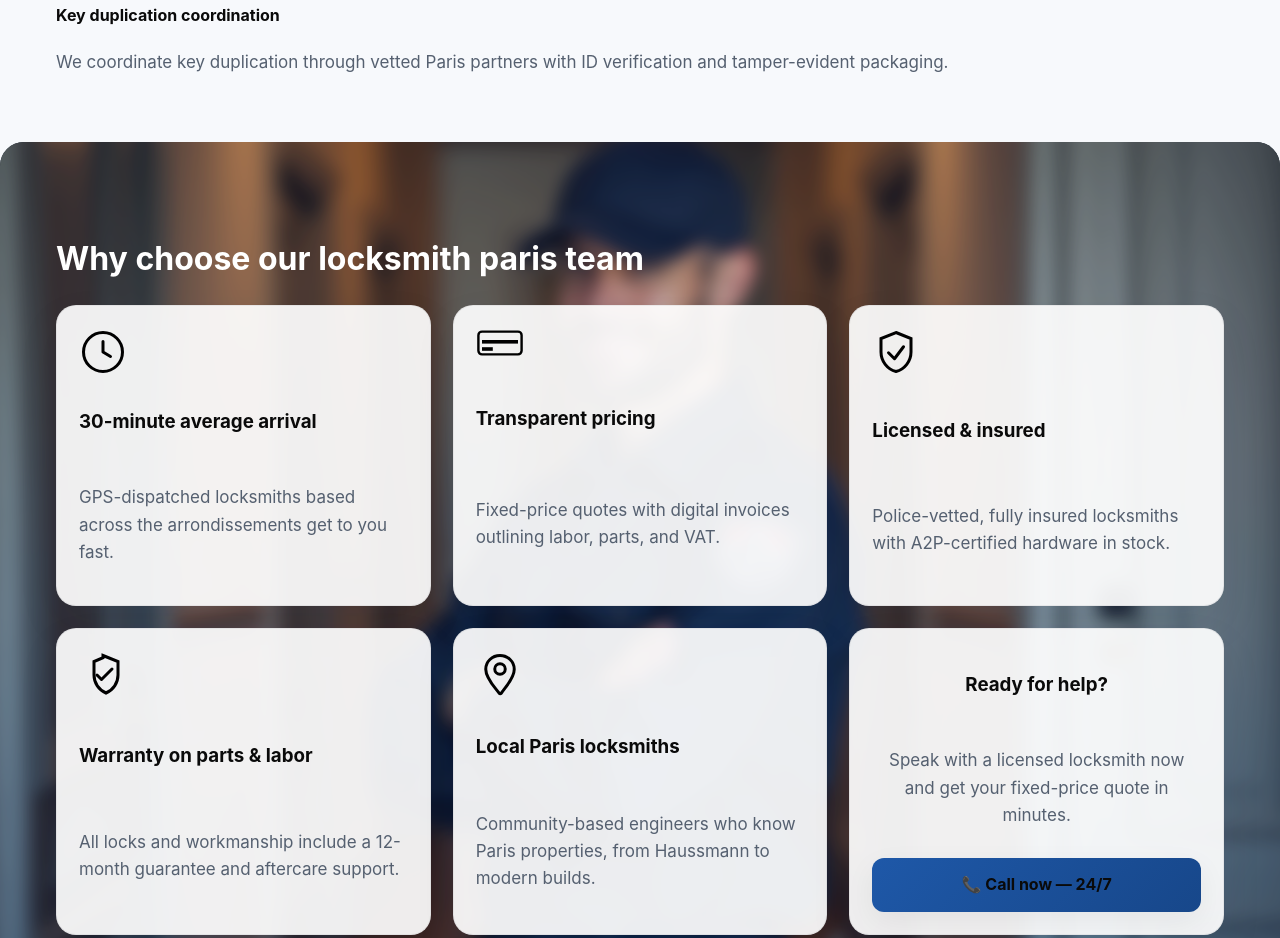
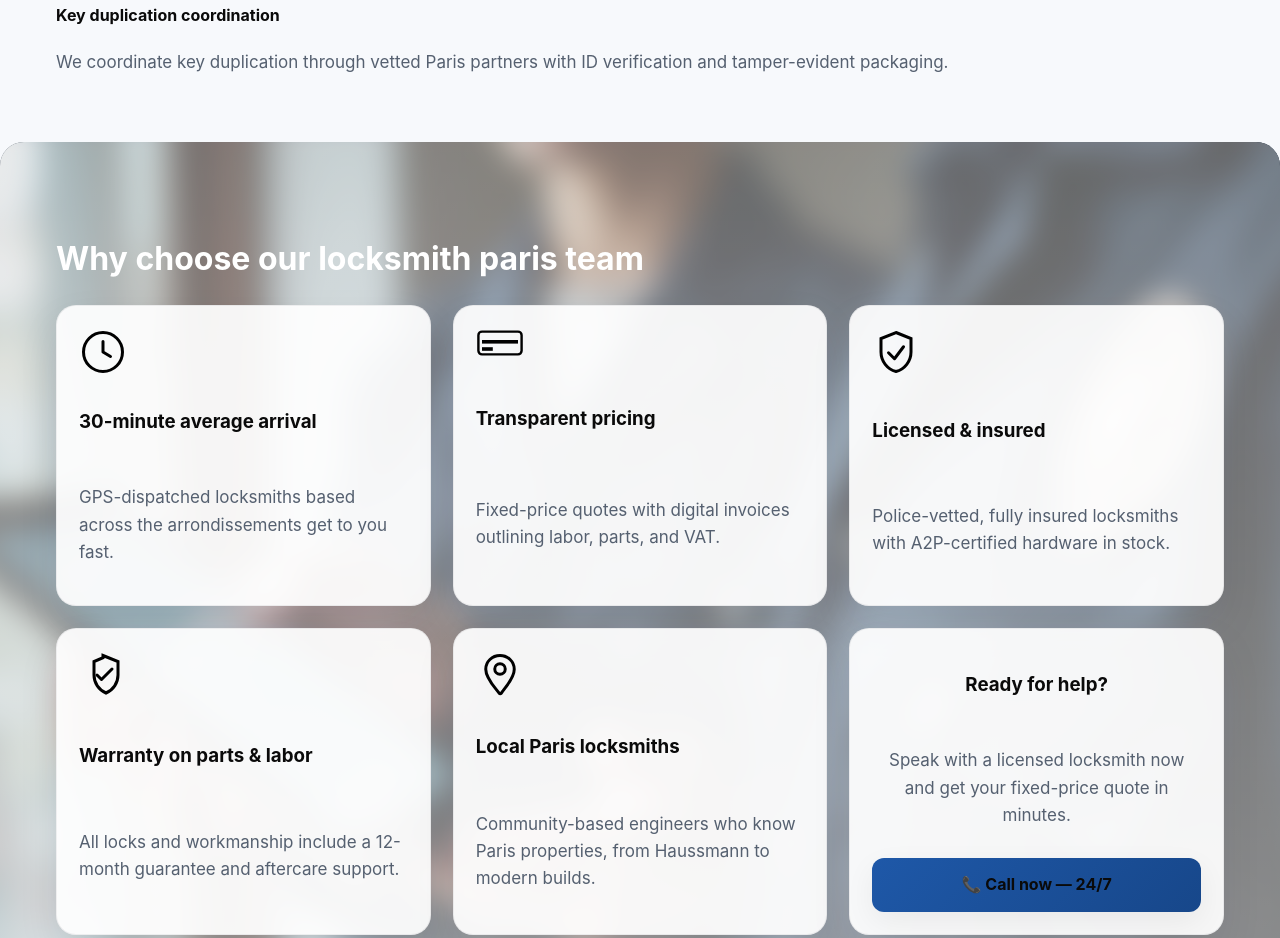
Before and after one commit to becorpen-del/locksmith-paris, a website built with Vite: page index.html in a window 1280 px wide. Shown: the part 3590-4528 px from the top of the page. Built offline with nearby package versions, Linux system fonts and the light colour scheme.

Commit message:
feat(ui): background blur section Why choose using /img/micro-pricing.jpg

```diff
--- a/index.html
+++ b/index.html
@@ -528,7 +528,7 @@
         </div>
       </section>
 
-      <section id="why" class="why why-bg" aria-labelledby="why-title">
+      <section id="why-choose" class="why" aria-labelledby="why-title">
         <div class="container">
           <h2 id="why-title">Why choose our locksmith paris team</h2>
           <div class="why__grid grid cols-3">
--- a/styles.css
+++ b/styles.css
@@ -751,41 +751,49 @@ button {
   width: 100%;
 }
 
-.why-bg {
+/* Fond flouté pour la section "Why choose" */
+#why-choose {
   position: relative;
+  isolation: isolate;
   overflow: hidden;
   border-radius: 24px;
   background: #0d1b2a;
   padding-block: clamp(32px, 6vw, 72px);
 }
 
-.why-bg::before {
+#why-choose::before {
   content: "";
   position: absolute;
   inset: 0;
-  background: url("/img/van-exterior.jpg") center / cover no-repeat;
-  filter: blur(8px) saturate(1.1) brightness(0.9);
-  transform: scale(1.05);
-  pointer-events: none;
+  background: url("/img/micro-pricing.jpg") center / cover no-repeat;
+  filter: blur(14px);
+  transform: scale(1.06);
+  z-index: -2;
+  opacity: 0.85;
 }
 
-.why-bg::after {
+#why-choose::after {
   content: "";
   position: absolute;
   inset: 0;
-  background: rgba(30, 71, 168, 0.16);
+  background: linear-gradient(
+    to bottom,
+    rgba(255, 255, 255, 0.4),
+    rgba(255, 255, 255, 0.55)
+  );
+  z-index: -1;
 }
 
-.why-bg > .container {
+#why-choose > .container {
   position: relative;
   z-index: 1;
 }
 
-.why-bg h2 {
+#why-choose h2 {
   color: #fff;
 }
 
-.why-bg .why-card {
+#why-choose .why-card {
   background: rgba(255, 255, 255, 0.92);
 }
 
```
